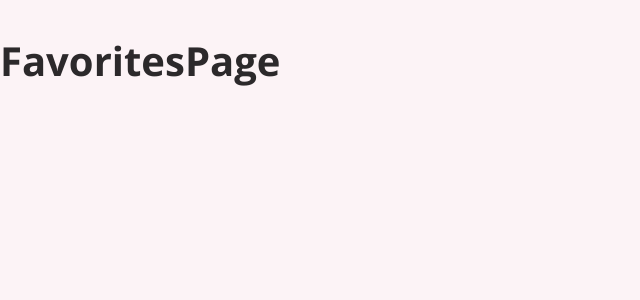
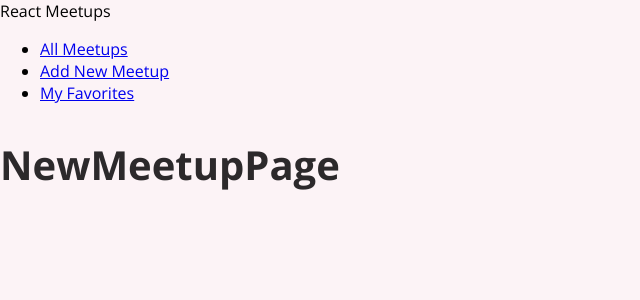
Before and after one commit to beyongbell/nextjs-course-code, a React (Create React App) app: page /new-meetup in a window 1280 px wide. Shown: the top 300 px of the page, without its empty margins (0-640 px from the left). Built offline with nearby package versions, Linux system fonts and the light colour scheme.

Commit message:
Add Layout

```diff
--- a/src/App.js
+++ b/src/App.js
@@ -4,13 +4,16 @@
 import NewMeetupPage from './pages/NewMeetup';
 import FavoritesPage from './pages/Favorites';
 
+import MainNavigation from './components/layout/MainNavigation';
+
 function App() {
   return (
     <div>
+      <MainNavigation />
       <Routes>
-      <Route path="/" element={<AllMeetupsPage />} />
-      <Route path="/new-meetup" element={<NewMeetupPage />} />
-      <Route path="/favorites" element={<FavoritesPage />} />
+        <Route path="/" element={<AllMeetupsPage />} />
+        <Route path="/new-meetup" element={<NewMeetupPage />} />
+        <Route path="/favorites" element={<FavoritesPage />} />
       </Routes>
     </div>
   );
--- /dev/null
+++ b/src/components/layout/MainNavigation.js
@@ -0,0 +1,24 @@
+import { Link } from 'react-router-dom'
+
+function MainNavigation() {
+  return (
+    <header>
+      <div>React Meetups</div>
+      <nav>
+        <ul>
+          <li>
+            <Link to="/">All Meetups</Link>
+          </li>
+          <li>
+            <Link to="/new-meetup">Add New Meetup</Link>
+          </li>
+          <li>
+            <Link to="/favorites">My Favorites</Link>
+          </li>
+        </ul>
+      </nav>
+    </header>
+  );
+}
+
+export default MainNavigation;
--- a/src/pages/NewMeetup.js
+++ b/src/pages/NewMeetup.js
@@ -1,7 +1,7 @@
 function NewMeetupPage() {
     return (
       <section>
-        <h1>FavoritesPage</h1>
+        <h1>NewMeetupPage</h1>
       </section>
     );
   }
```
